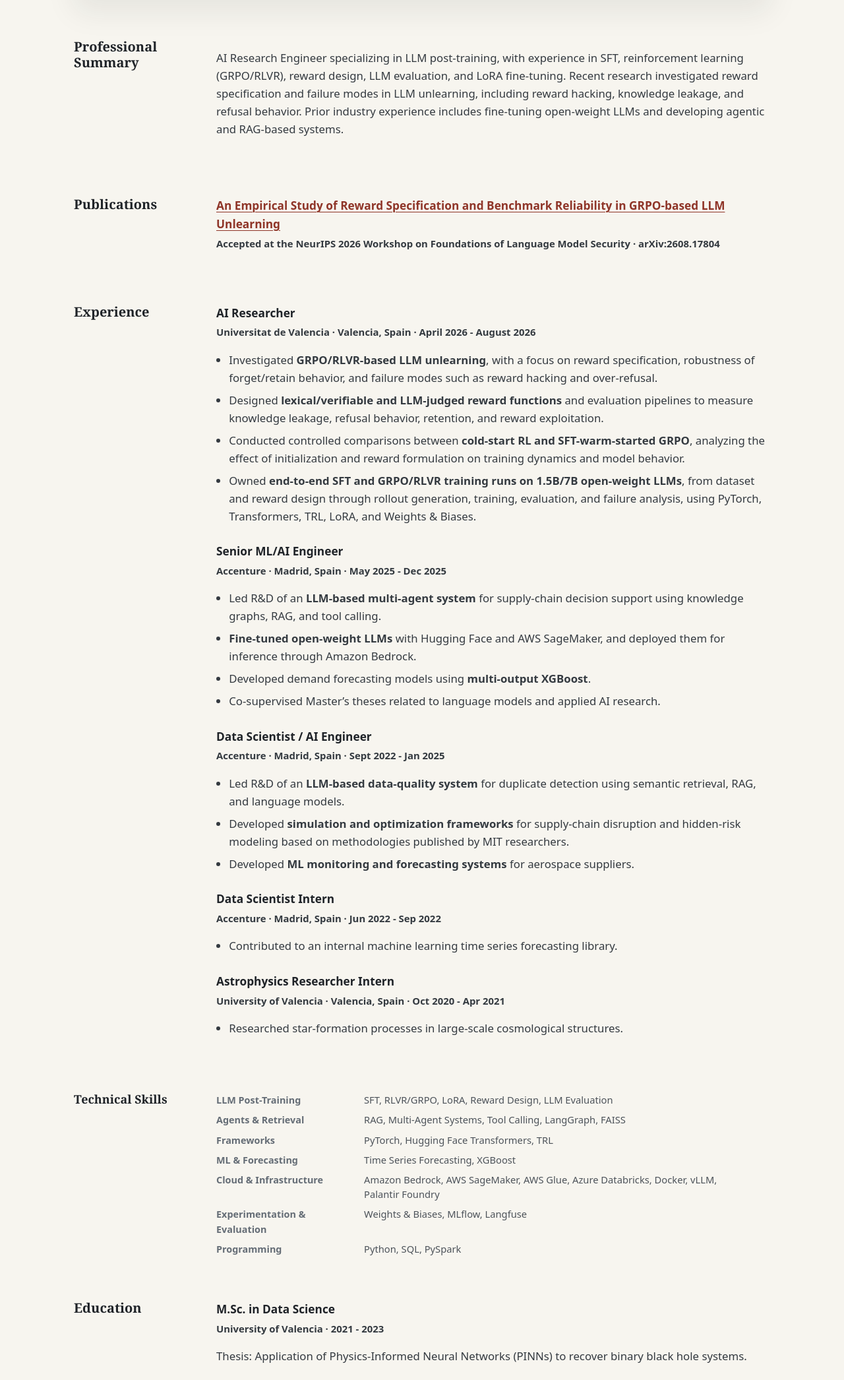
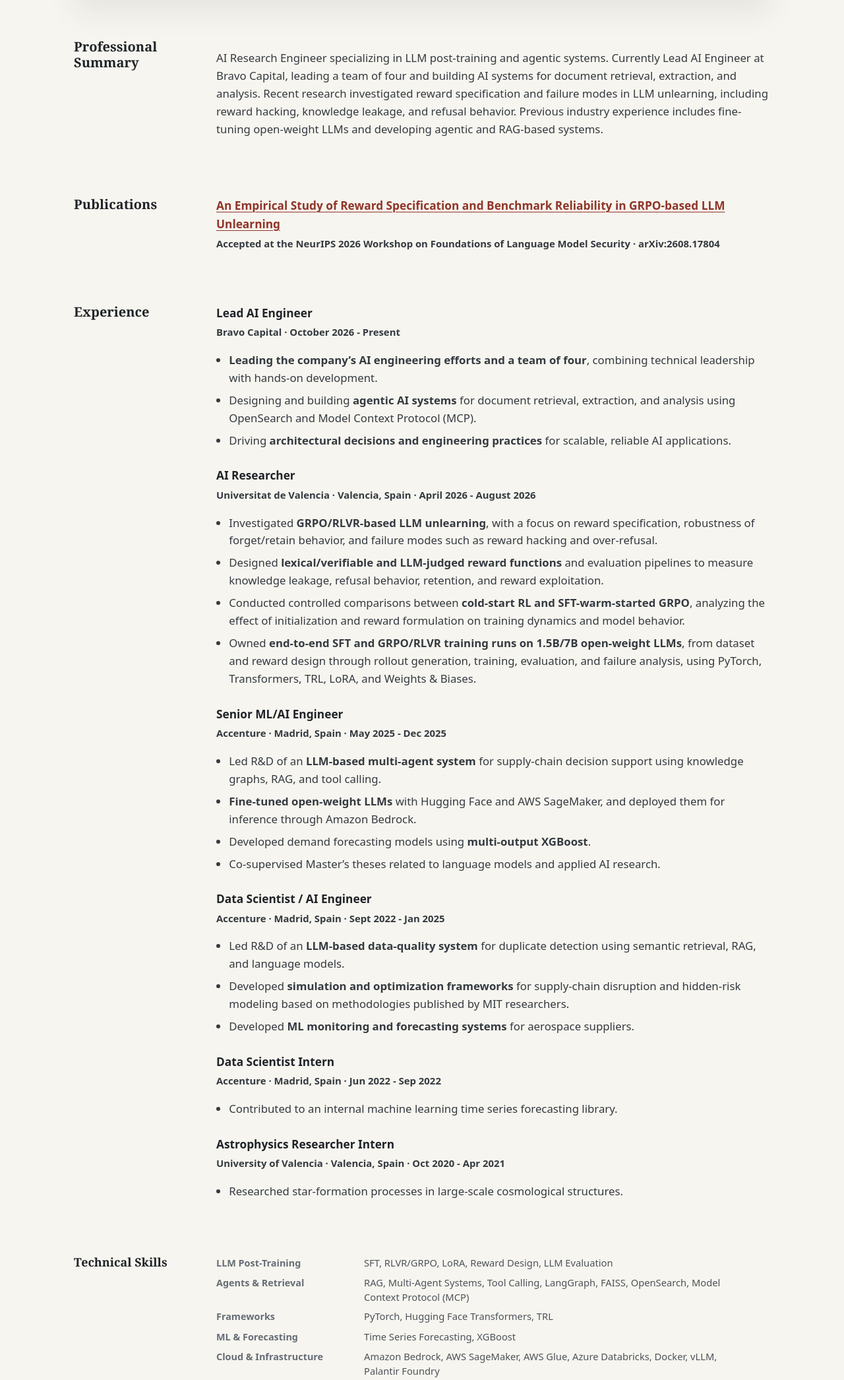
Before and after one commit to rubenbalbastre/rubenbalbastre.github.io, a plain HTML site: page docs/cv/index.html in a window 1280 px wide. Shown: the part 355-2447 px from the top of the page at 66% size. Drawn offline with Linux system fonts and the light colour scheme.

Commit message:
update job experience at bravo capital

```diff
--- a/docs/cv/index.html
+++ b/docs/cv/index.html
@@ -36,7 +36,7 @@
 <section class="cv-section">
   <h2>Professional Summary</h2>
   <div>
-    <p>AI Research Engineer specializing in LLM post-training, with experience in SFT, reinforcement learning (GRPO/RLVR), reward design, LLM evaluation, and LoRA fine-tuning. Recent research investigated reward specification and failure modes in LLM unlearning, including reward hacking, knowledge leakage, and refusal behavior. Prior industry experience includes fine-tuning open-weight LLMs and developing agentic and RAG-based systems.</p>
+    <p>AI Research Engineer specializing in LLM post-training and agentic systems. Currently Lead AI Engineer at Bravo Capital, leading a team of four and building AI systems for document retrieval, extraction, and analysis. Recent research investigated reward specification and failure modes in LLM unlearning, including reward hacking, knowledge leakage, and refusal behavior. Previous industry experience includes fine-tuning open-weight LLMs and developing agentic and RAG-based systems.</p>
   </div>
 </section>
 <section class="cv-section">
@@ -51,6 +51,15 @@
 <section class="cv-section">
   <h2>Experience</h2>
   <div>
+    <div class="cv-item">
+      <h3>Lead AI Engineer</h3>
+      <p class="cv-meta">Bravo Capital · October 2026 - Present</p>
+      <ul>
+        <li><strong>Leading the company’s AI engineering efforts and a team of four</strong>, combining technical leadership with hands-on development.</li>
+        <li>Designing and building <strong>agentic AI systems</strong> for document retrieval, extraction, and analysis using OpenSearch and Model Context Protocol (MCP).</li>
+        <li>Driving <strong>architectural decisions and engineering practices</strong> for scalable, reliable AI applications.</li>
+      </ul>
+    </div>
     <div class="cv-item">
       <h3>AI Researcher</h3>
       <p class="cv-meta">Universitat de Valencia · Valencia, Spain · April 2026 - August 2026</p>
@@ -106,7 +115,7 @@
       </div>
       <div class="skill-group">
         <h3>Agents &amp; Retrieval</h3>
-        <p class="skill-list"><span>RAG</span><span>Multi-Agent Systems</span><span>Tool Calling</span><span>LangGraph</span><span>FAISS</span></p>
+        <p class="skill-list"><span>RAG</span><span>Multi-Agent Systems</span><span>Tool Calling</span><span>LangGraph</span><span>FAISS</span><span>OpenSearch</span><span>Model Context Protocol (MCP)</span></p>
       </div>
       <div class="skill-group">
         <h3>Frameworks</h3>
```
Also changed, not shown: docs/index.html (+3 -3 lines), 2 other files.
